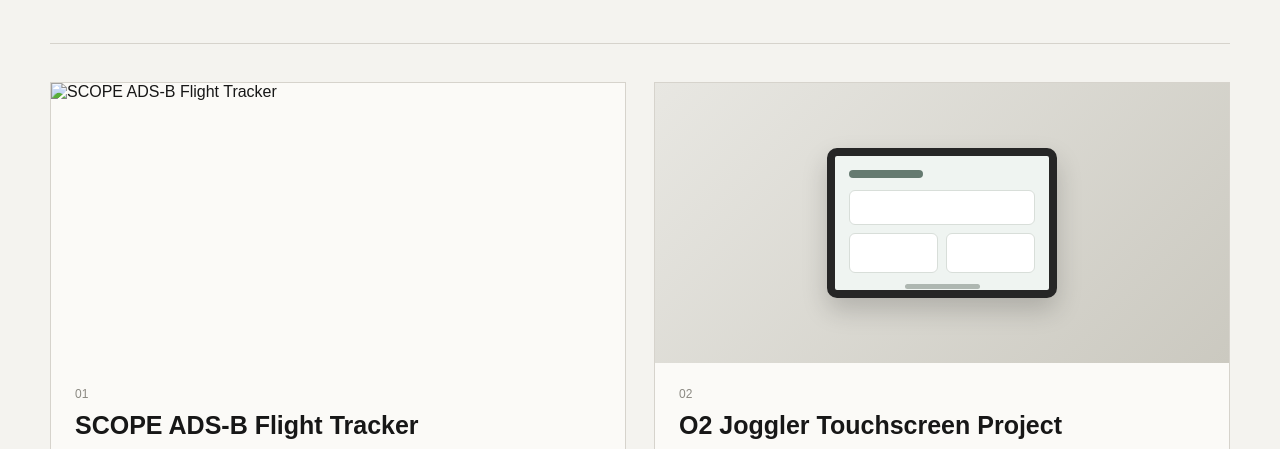
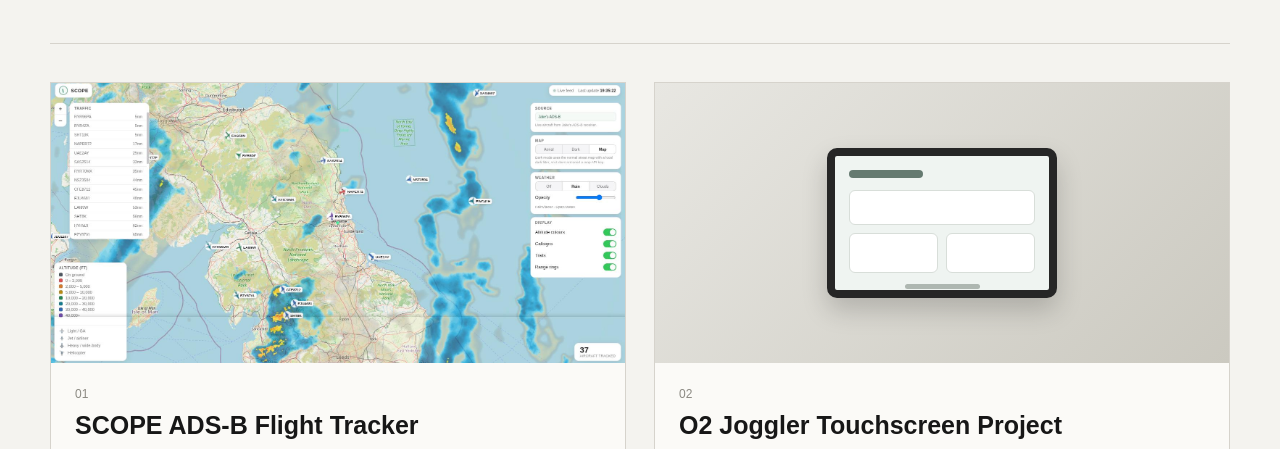
Before and after one commit to jakeshepherd27/Website, a plain HTML site: page portfolio.html in a window 1280 px wide. Shown: the part 302-751 px from the top of the page. Drawn offline with Linux system fonts and the light colour scheme.

Commit message:
Update image source for flight tracker

```diff
--- a/portfolio.html
+++ b/portfolio.html
@@ -41,7 +41,7 @@
         target="_blank"
         rel="noopener"
       >
-        <img src="assets/flight-tracker.jpg" alt="SCOPE ADS-B Flight Tracker">
+        <img src="flight-tracker.jpg" alt="SCOPE ADS-B Flight Tracker">
         <div class="image-overlay">
           <strong>Open live project</strong>
         </div>
```
